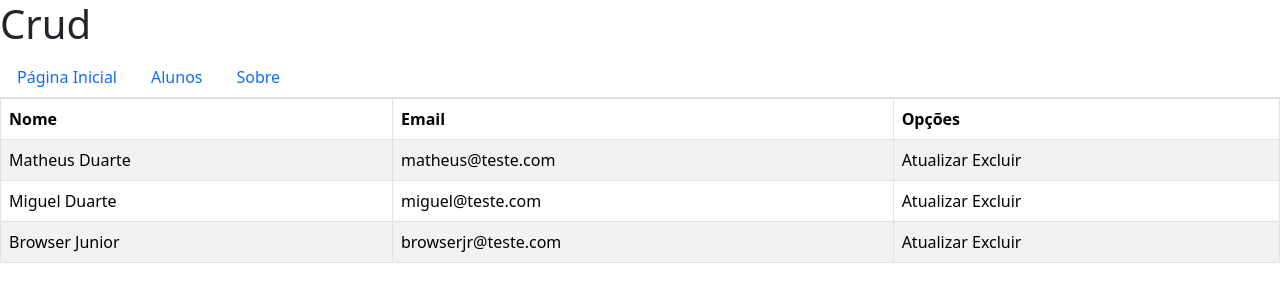
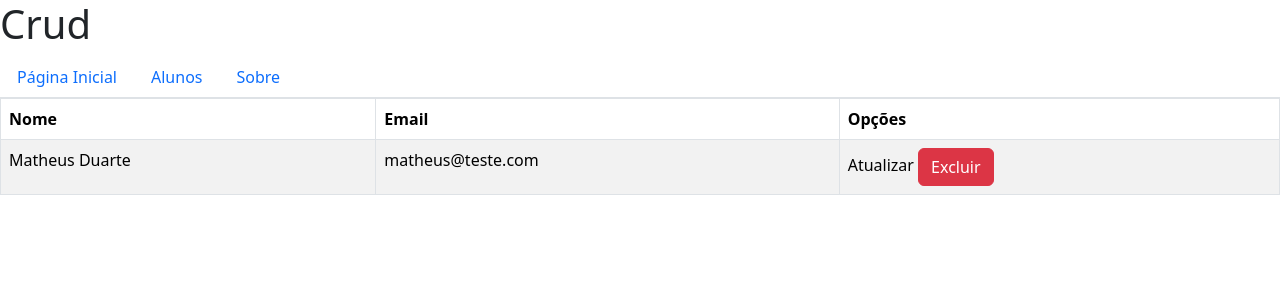
Before and after one commit to matheusduartedevs/CRUD-react, a React (Vite) app: page /alunos in a window 1280 px wide. Shown: the top 302 px of the page. Built offline with nearby package versions, Linux system fonts and the light colour scheme; data requests are answered from the project's data file.

Commit message:
metodo delete adicionado

```diff
--- a/db.json
+++ b/db.json
@@ -4,16 +4,6 @@
       "id": 1,
       "nome": "Matheus Duarte",
       "email": "matheus@teste.com"
-        },
-        {
-            "id": 2,
-            "nome": "Miguel Duarte",
-            "email": "miguel@teste.com"
-        },
-        {
-            "id": 3,
-            "nome": "Browser Junior",
-            "email": "browserjr@teste.com"
     }
   ]
 }
--- a/src/components/Alunos.jsx
+++ b/src/components/Alunos.jsx
@@ -1,5 +1,5 @@
 import React from 'react'
-import { Table } from 'react-bootstrap'
+import { Table, Button } from 'react-bootstrap'
 
 class Alunos extends React.Component {
     constructor(props) {
@@ -10,12 +10,25 @@ class Alunos extends React.Component {
         }
     }
 
-    componentDidMount() {
+    buscarAluno = () => {
         fetch('http://localhost:3000/alunos')
             .then(res => res.json())
             .then(data => {
                 this.setState({ alunos: data })
             })
+    }
+
+    deletarAluno = (id) => {
+        fetch('http://localhost:3000/alunos/' + id, { method: 'DELETE' })
+            .then(res => {
+                if (res.ok) {
+                    this.buscarAluno()
+                }
+            })
+    }
+
+    componentDidMount() {
+        this.buscarAluno()
     }
 
     render() {
@@ -34,9 +47,10 @@ class Alunos extends React.Component {
                             <tr>
                                 <td>{aluno.nome}</td>
                                 <td>{aluno.email}</td>
-                            <td>Atualizar Excluir</td>
+                                <td>Atualizar <Button variant="danger" onClick={() => this.deletarAluno(aluno.id)}>Excluir</Button></td>
                             </tr>
-                    )}
+                        )
+                    }
                 </tbody>
             </Table>
         )
```
Lines whose indentation alone changed are shown as unchanged.
